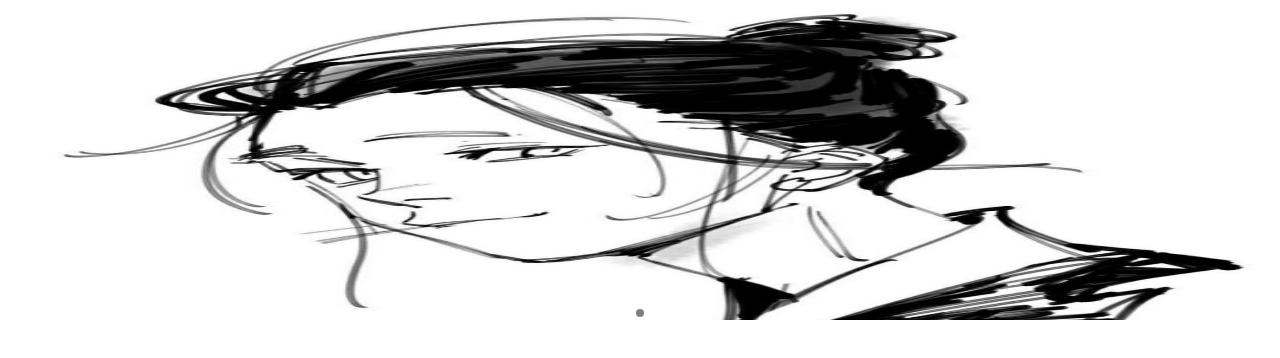
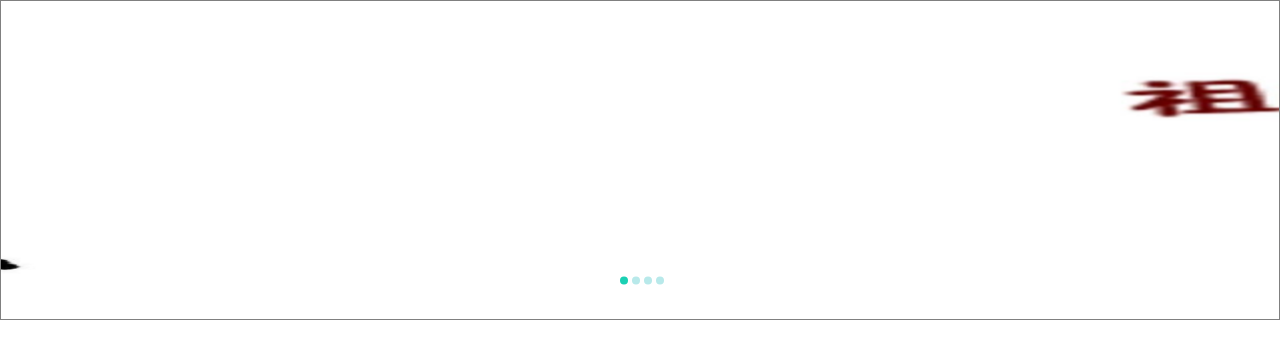
Before and after one commit to wgfire/Wue, a Vue app: page / in a window 1280 px wide. Shown: the top 358 px of the page. Built offline with nearby package versions, Linux system fonts and the light colour scheme.

Commit message:
修改swiper组件

```diff
--- a/components/wSwiper/src/wSwiper-item.vue
+++ b/components/wSwiper/src/wSwiper-item.vue
@@ -1,38 +1,122 @@
 <template>
   <div class="swiper-item">
-      <img src="../../../public/1.jpg"/>
+    <ul class="swiper-ul">
+      <li v-for="(value,index) in pre" :key="index" :class="index==0?'leave':'enter'">
+        <img :src="value" />
+      </li>
+    </ul>
   </div>
 </template>
 
 <script>
 export default {
-  name:"wSwiperItem",
-  components:{},
-  props:{
-    imglist:{
-      type:Array
+  name: "wSwiperItem",
+  components: {},
+  props: {
+    imglist: {
+      type: Array
     }
   },
-  data(){
+  data() {
     return {
+      imgArr: this.imglist,
+      listIndex: 0, //当前的索引
+      pre: [], // 向上遍历的数组
+      next: [], // 向下遍历的数组
+      count: 0,
+      start: false
+    };
+  },
+  watch: {},
+  computed: {},
+  methods: {
+    changeIndex(index) {
+      console.log(index, this.listIndex);
+      this.getPre(index);
+      this.listIndex = index;
+      this.start = false
+    },
+    getPre(index) {
+      if (index < 0) {
+        index = this.imgArr.length - 1;
+      } else if (index > this.imgArr.length - 1) {
+        index = 0;
+      }
+      this.pre = [this.imgArr[this.listIndex],this.imgArr[index]];
+      console.log("翻页", this.pre);
+
+    },
+    getNext(index) {
+      this.next = [this.imgArr[this.listIndex], this.imgArr[index]];
+      console.log("向上翻页", this.next);
     }
   },
-  watch:{},
-  computed:{},
-  methods:{},
-  created(){},
-  mounted(){}
-}
+  created() {},
+  mounted() {
+    this.pre = this.imgArr.slice(0, 2);
+    console.log(this.imgArr, this.pre);
+  }
+};
 </script>
 <style lang="stylus" scoped>
 .swiper-item {
   width: 100%;
   height: 100%;
   z-index: 9999;
+  display: flex;
+}
 
+.swiper-ul {
+  width: 100%;
+  height: 100%;
+  position: relative;
+
+  li {
+    position: absolute;
+    height: inherit;
+    width: 100%;
+
+    & img {
+      width: 100%;
+      height: inherit;
+    }
+  }
 }
-.swiper-item img {
-  width: 100%;
-  height:inherit;
+
+.swiper-ul li:nth-child(1) {
+  z-index: 99;
+}
+
+// .swiper-ul li:not(:first-child) {
+// right: -65%;
+// }
+.leave {
+  animation: leave 2s infinite;
+}
+
+@keyframes leave {
+  to {
+    transform: translateX(-100%);
+  }
+
+  from {
+    transform: translateX(10%);
+  }
+}
+
+.enter {
+  animation: enter 3s infinite;
+  animation-delay 1s
+  right: 0px;
+}
+
+@keyframes enter {
+  to {
+    transform: translateX(10%);
+  }
+
+  from {
+    transform: translateX(100%);
+  }
 }
 </style>
--- a/components/wSwiper/src/wSwiper.vue
+++ b/components/wSwiper/src/wSwiper.vue
@@ -1,9 +1,14 @@
 <template>
   <div class="wSwiper">
-    <wSwiperItem  :imglist="imglist"></wSwiperItem>
+    <wSwiperItem :imglist="imglist" :listIndex="listIndex" ref="wSwiperItem"></wSwiperItem>
     <div class="dot">
       <ul>
-        <li></li>
+        <li
+          v-for="(value,index) in imglist"
+          :key="index"
+          :class="index ==listIndex?'curli':''"
+          @click="changeIndex(index)"
+        ></li>
       </ul>
     </div>
   </div>
@@ -11,43 +16,62 @@
 
 <script>
 export default {
-  name:"wSwiper",
-  components:{},
-  props:{},
-  data(){
+  name: "wSwiper",
+  components: {},
+  provide: {},
+  props: {},
+  data() {
     return {
-      imglist:[]
+      imglist: ["/1.jpg", "/2.jpg", "/1.jpg", "/2.jpg"],
+      listIndex: 0
+    };
+  },
+  watch: {},
+  computed: {},
+  methods: {
+    changeIndex(index) {
+      this.listIndex = index;
     }
   },
-  watch:{},
-  computed:{},
-  methods:{},
-  created(){},
-  mounted(){}
-}
+  created() {},
+  mounted() {
+    setInterval(() => {
+      if (this.listIndex > this.imglist.length) {
+        this.listIndex = 0;
+      }
+      this.$refs.wSwiperItem.changeIndex(this.listIndex++);
+    }, 10000);
+  }
+};
 </script>
 <style lang="stylus" scoped>
-.wSwiper{
-  height 40vh
-  width 100%
-  position relative
+.wSwiper {
+  height: 40vh;
+  width: 100%;
+  border: 1px solid gray;
+  position: relative;
+  overflow: hidden;
+
   & .dot {
-    position absolute;
-    buttom 6%
-    left 50%
-    transform translate(-50%,-50%)
-    li{
-      width 8px;
-      height 8px;
-      border-radius:50%;
-      background-color gray;
-      cursor pointer
+    position: absolute;
+    left: 50%;
+    bottom: 6%;
+    z-index: 999;
+    transform: translate(-50%, -50%);
+
+    li {
+      display: inline-block;
+      margin-left: 4px;
+      width: 8px;
+      height: 8px;
+      border-radius: 50%;
+      background-color: #b8e9ea;
+      cursor: pointer;
     }
   }
 }
 
-.curli{
-  background-color red
-  }
-
+.curli {
+  background-color: #1ad0b3 !important;
+}
 </style>
--- /dev/null
+++ b/public/mock.json
@@ -0,0 +1,3 @@
+{
+    "let":"xxx"
+}
--- a/src/static/global.styl
+++ b/src/static/global.styl
@@ -15,3 +15,12 @@
 li {
   list-style none
 }
+ul {
+  margin: 0px;
+  padding: 0px
+  margin-block-start: 0em;
+  margin-block-end: 0em;
+  margin-inline-start: 0px;
+  margin-inline-end: 0px;
+  padding-inline-start: 0px;
+}
```
